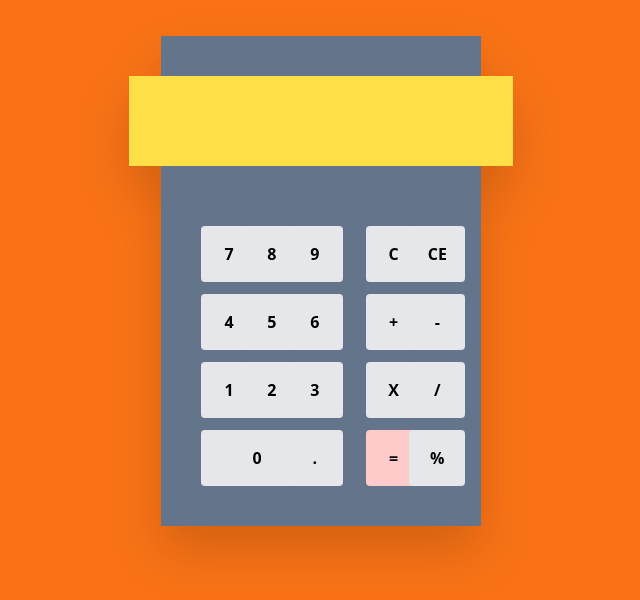
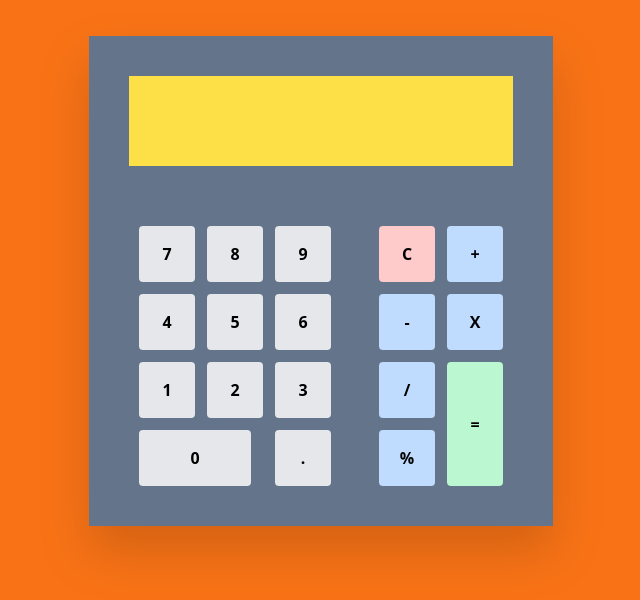
Before and after one commit to eliasberd/calculator-tailwind-final, a website: page src/index.html in a window 1280 px wide. Shown: the part 40-640 px from the top of the page, without its empty margins (319-959 px from the left). Drawn offline with Linux system fonts and the light colour scheme.

Commit message:
added functionality

```diff
--- a/src/index.html
+++ b/src/index.html
@@ -15,38 +15,39 @@
     </header>
 
     <div class="mx-auto flex justify-center mt-10">
-        <div class = "flex flex-col bg-slate-500 w-1/4 px-10 pb-10 drop-shadow-2xl">
+        <form name = "form_1">
+            <div class = "flex flex-col bg-slate-500 w-900 px-10 pb-10 drop-shadow-2xl">
                 <div class = "flex justify-center mt-10">
-                <input type="text" class=" w-96 px-5 bg-yellow-300 text-3xl" style="height:90px">
+                    <input type="text" name = "answer" class=" w-96 px-5 bg-yellow-300 text-3xl" style="height:90px">
                 </div>
                 <div class ="flex justify-center gap-12 mt-5">
                     <div class= "grid grid-cols-3 gap-3 mt-10 font-bold">
-                    <button class="rounded w-14 h-14  bg-gray-200">7</button>
-                    <button class="rounded w-14 bg-gray-200 ">8</button>
-                    <button class="rounded w-14 bg-gray-200">9</button>
-                    <button class="rounded w-14 h-14 bg-gray-200">4</button>
-                    <button class="rounded w-14 bg-gray-200">5</button>
-                    <button class="rounded w-14 bg-gray-200">6</button>
-                    <button class="rounded w-14 h-14 bg-gray-200">1</button>
-                    <button class="rounded w-14 bg-gray-200">2</button>
-                    <button class="rounded w-14 bg-gray-200">3</button>
-                    <button class="rounded w-28 h-14 bg-gray-200 col-span-2">0</button>
-                    <button class="rounded w-14 bg-gray-200 ">.</button>
+                        <input type = "button" class="rounded w-14 h-14  bg-gray-200" value="7" onclick="form_1.answer.value += '7'">
+                        <input type = "button" class="rounded w-14 bg-gray-200" value = "8" onclick="form_1.answer.value += '8'">
+                        <input type = "button" class="rounded w-14 bg-gray-200" value = "9" onclick="form_1.answer.value += '9'">
+                        <input type ="button" class="rounded w-14 h-14 bg-gray-200" value = "4" onclick="form_1.answer.value += '4'">
+                        <input type = "button" class="rounded w-14 bg-gray-200" value = "5" onclick="form_1.answer.value += '5'">
+                        <input type = "button" class="rounded w-14 bg-gray-200" value = "6" onclick="form_1.answer.value += '6'">
+                        <input type ="button" class="rounded w-14 h-14 bg-gray-200" value = "1" onclick="form_1.answer.value += '1'">
+                        <input type = "button" class="rounded w-14 bg-gray-200" value = "2" onclick="form_1.answer.value += '2'">
+                        <input type = "button" class="rounded w-14 bg-gray-200" value = "3" onclick="form_1.answer.value += '3'">
+                        <input type = "button" class="rounded w-28 h-14 bg-gray-200 col-span-2" value = "0" onclick="form_1.answer.value += '0'">
+                        <input type = "button" class="rounded w-14 h-14 bg-gray-200" value = "." onclick="form_1.answer.value += '.'">
                     </div>
                     <div class="grid grid-cols-2 gap-3 mt-10 font-bold">
-                    <button class="rounded w-14 bg-gray-200">C</button>
-                    <button class="rounded w-14 bg-gray-200">CE</button>
-                    <button class="rounded w-14 bg-gray-200 bg-blue-200">+</button>
-                    <button class="rounded w-14 bg-gray-200 bg-blue-200">-</button>
-                    <button class="rounded w-14 bg-gray-200 bg-blue-200">X</button>
-                    <button class="rounded w-14 bg-gray-200 bg-blue-200">/</button>
-                    <button class="rounded w-14 bg-gray-200 bg-red-200">=</button>
-                    <button class="rounded w-14 bg-gray-200">%</button>
-                </div>
+                        <input type ="button" class="rounded w-14  bg-red-200" value = "C" onclick="form_1.answer.value = ''">
+                        <input type = "button" class="rounded w-14 bg-blue-200" value = "+" onclick="form_1.answer.value += '+'">
+                        <input type = "button" class="rounded w-14 bg-blue-200" value = "-" onclick = "form_1.answer.value += '-'">
+                        <input type = "button" class="rounded w-14 bg-blue-200" value = "X" onclick = "form_1.answer.value += '*'">
+                        <input type = "button" class="rounded w-14 bg-blue-200" value = "/" onclick = "form_1.answer.value += '/'">
+                        <input type ="button" class="rounded w-14 bg-green-200 row-span-2" value = "=" onclick="form_1.answer.value = eval(form_1.answer.value )">
+                        <input type = "button" class="rounded w-14 bg-blue-200" value = "%" onclick = "form_1.answer.value += '%'">
                     </div>
 
                 </div>
 
+            </div>
+       </form>
     </div>
 
 
```
Also changed, not shown: dist/output.css. Lines whose indentation alone changed are shown as unchanged.
